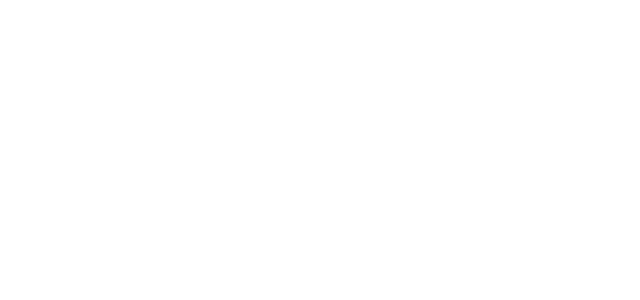
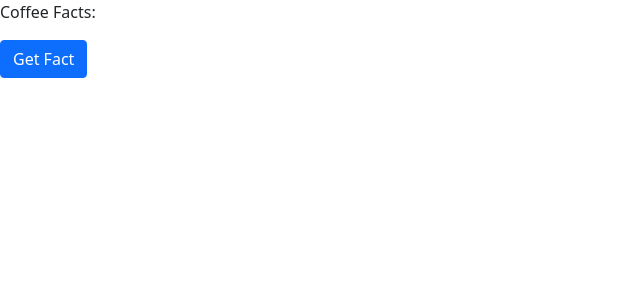
Before and after one commit to JustinsHub/Coffee_Me, a React (Create React App) app: page / in a window 1280 px wide. Shown: the top 300 px of the page, without its empty margins (0-640 px from the left). Built offline with nearby package versions, Linux system fonts and the light colour scheme.

Commit message:
implemented coffeeFacts API request

```diff
--- a/package.json
+++ b/package.json
@@ -1,16 +1,19 @@
 {
   "name": "coffee-facts",
+  "proxy": "http://localhost:3001",
   "version": "0.1.0",
   "private": true,
   "dependencies": {
     "@testing-library/jest-dom": "^5.14.1",
     "@testing-library/react": "^11.2.7",
     "@testing-library/user-event": "^12.8.3",
+    "@types/bootstrap": "^5.1.6",
     "@types/jest": "^26.0.24",
     "@types/node": "^12.20.23",
     "@types/react": "^17.0.20",
     "@types/react-dom": "^17.0.9",
     "axios": "^0.21.4",
+    "bootstrap": "^5.1.1",
     "react": "^17.0.2",
     "react-dom": "^17.0.2",
     "react-scripts": "4.0.3",
--- a/src/App.tsx
+++ b/src/App.tsx
@@ -1,10 +1,13 @@
 import React from 'react';
-
+import Main from './components/Main';
 
 const App: React.FC = () => {
   return (
-    <div className="App">
-    </div>
+    <main>
+      <section>
+          <Main/>
+      </section>
+    </main>
   );
 }
 
--- a/src/api/coffeeFacts.ts
+++ b/src/api/coffeeFactsAPI.ts
@@ -2,17 +2,17 @@ import Request from "./helper-commons/http-coffeeFacts";
 
 class CoffeeFacts {
     static async getAllCoffeeFacts(){
-        const getAllFacts = await Request.CoffeeFactsHTTP.get('/api/facts')
+        const getAllFacts = await Request.CoffeeFactsHTTP.get('/coffee/api/facts')
         return getAllFacts
     }
 
     static async getCoffeeFactById(id:number){
-        const getSingleCoffeeFact = await Request.CoffeeFactsHTTP.get(`/api/${id}`)
+        const getSingleCoffeeFact = await Request.CoffeeFactsHTTP.get(`/coffee/api/${id}`)
         return getSingleCoffeeFact
     }
 
     static async postNewCoffeeFact(id:number, facts: unknown){
-        const postNewFact = await Request.CoffeeFactsHTTP.post(`/api/facts/${id}/submit`, facts)
+        const postNewFact = await Request.CoffeeFactsHTTP.post(`/coffee/api/facts/${id}/submit`, facts)
         return postNewFact
     }
 }
--- a/src/api/helper-commons/http-coffeeFacts.ts
+++ b/src/api/helper-commons/http-coffeeFacts.ts
@@ -1,7 +1,7 @@
 import axios from "axios";
 
 const CoffeeFactsHTTP = axios.create({
-    baseURL: process.env.REACT_COFFEE_FACTS_BASE || "http://localhost:5001",
+    baseURL: process.env.REACT_COFFEE_FACTS_BASE || "http://localhost:3001",
     headers: {
         "Content-Type": "application/json"
     }
--- a/src/components/Main.tsx
+++ b/src/components/Main.tsx
@@ -1,13 +1,38 @@
-import React from "react";
+import React, { useState } from "react";
+import { AxiosResponse } from "axios";
+import CoffeeFacts from "../api/coffeeFactsAPI";
+
 
 const Main: React.FC = () => {
+    const [coffeeFact, setCoffeeFact] = useState<any>([])
     //add an input for anybody to put in facts // Coffee Fact component
     //render a random fact when user lands on page // have a button to randomly change that fact (API)
 
+    const getAllFacts = async () => {
+        try {
+            const coffeeData = await CoffeeFacts.getAllCoffeeFacts()
+            const {data} = coffeeData
+            setCoffeeFact(data)
+
+        } catch (error) {
+            return error
+        }
+    }
+
+        //put coffee fact in the middle
+        //button in the middle
     return (
-    <div>
-        Main
-    </div>)
+        <div>
+            Coffee Facts:
+            <ul>
+                {coffeeFact.map((coffee:any, i: number)=> <li key={i}>{coffee.coffee_facts}</li>)}
+            </ul>
+
+            <div>
+            <button className="btn btn-primary"onClick={getAllFacts}>Get Fact</button>
+            </div>
+        </div>
+        )
 }
 
 export default Main
--- a/src/index.tsx
+++ b/src/index.tsx
@@ -2,6 +2,8 @@ import React from 'react';
 import ReactDOM from 'react-dom';
 import App from './App';
 import reportWebVitals from './reportWebVitals';
+import 'bootstrap/dist/css/bootstrap.css'
+import 'bootstrap/dist/js/bootstrap.js'
 
 ReactDOM.render(
   <React.StrictMode>
```
Also changed, not shown: 1 other file (tests, documents, lock files or other folders).
